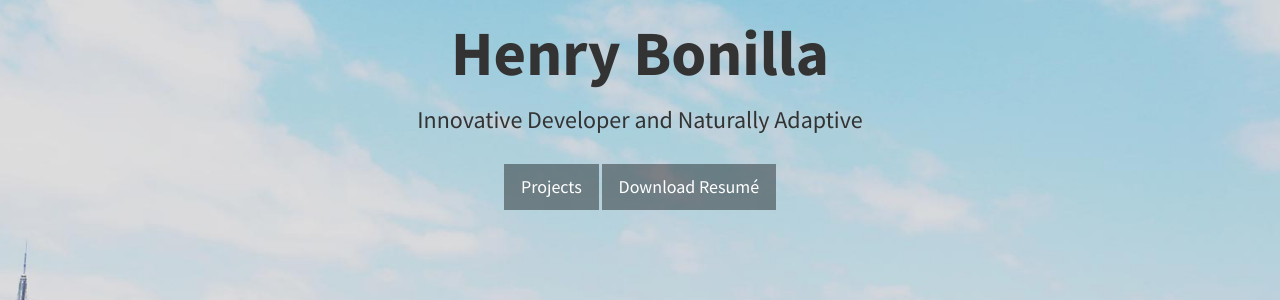
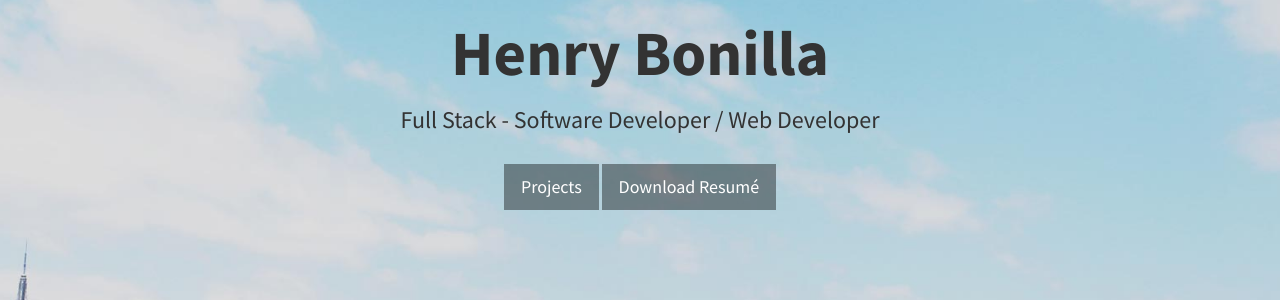
Before and after one commit to henryqbonilla/henryqbonilla.github.io, a Jekyll site: the page built from index.html, in a window 1280 px wide and 900 px high. Shown: the part 336-636 px from the top of the window. Built offline with Jekyll 4.4.1, drawn with Linux system fonts in a browser that asks for light colours.

Commit message:
Update header.html
changed H3 and relocated project link to portfolio section

```diff
--- a/_includes/header.html
+++ b/_includes/header.html
@@ -1,9 +1,9 @@
 <header id="top" class="header">
   <div class="text-vertical-center">
     <h1>Henry Bonilla</h1>
-    <h3>Innovative Developer and Naturally Adaptive</h3>
+    <h3>Full Stack - Software Developer / Web Developer</h3>
     <br>
-    <a href="#about" class="btn btn-dark btn-lg">Projects</a>
+    <a href="#Portfolio" class="btn btn-dark btn-lg">Projects</a>
     <a href="https://github.com/henryqbonilla/henryqbonilla.github.io/raw/20c2b679bc12f41c6a3d0c3ed320305deac17eed/Henry_Bonilla_Resume_2023.pdf" class="btn btn-dark btn-lg">Download Resumé</a>
   </div>
 </header>
```
